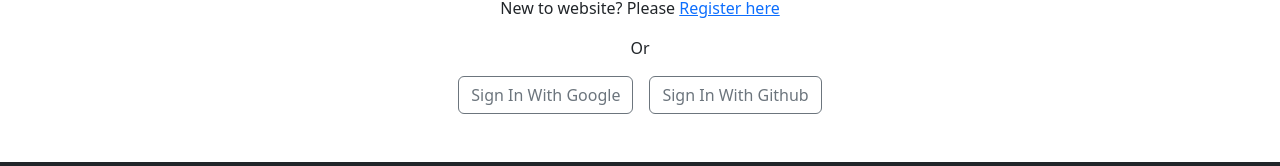
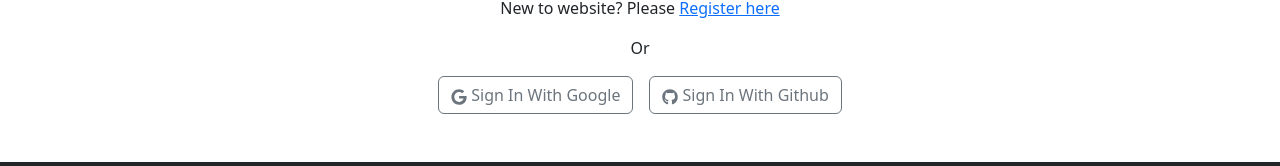
Before and after one commit to adittacse/chef-recipe-hunter-client-side, a React (Vite) app: page /login in a window 1280 px wide. Shown: the part 370-536 px from the top of the page. Built offline with nearby package versions, Linux system fonts and the light colour scheme; no server answers.

Commit message:
google and github logo added in login button of login page

```diff
--- a/src/components/Login/Login.jsx
+++ b/src/components/Login/Login.jsx
@@ -2,6 +2,7 @@ import React, {useContext, useState} from 'react';
 import {Button, Form} from "react-bootstrap";
 import {AuthContext} from "../../providers/AuthProvider.jsx";
 import {Link, useLocation, useNavigate} from "react-router-dom";
+import { FaGoogle, FaGithub } from "react-icons/fa";
 
 const Login = () => {
     const [error, setError] = useState("");
@@ -76,8 +77,8 @@ const Login = () => {
             <p className="text-center mt-4">New to website? Please <Link to="/register">Register here</Link></p>
             <p className="text-center">Or</p>
             <div className="d-flex mx-auto justify-content-center">
-                <button onClick={handleGoogleSignIn} type="button" className="btn btn-outline-secondary me-3">Sign In With Google</button>
-                <button onClick={handleGithubSignIn} type="button" className="btn btn-outline-secondary">Sign In With Github</button>
+                <button onClick={handleGoogleSignIn} type="button" className="btn btn-outline-secondary me-3"><FaGoogle /> Sign In With Google</button>
+                <button onClick={handleGithubSignIn} type="button" className="btn btn-outline-secondary"><FaGithub /> Sign In With Github</button>
             </div>
         </div>
     );
```
